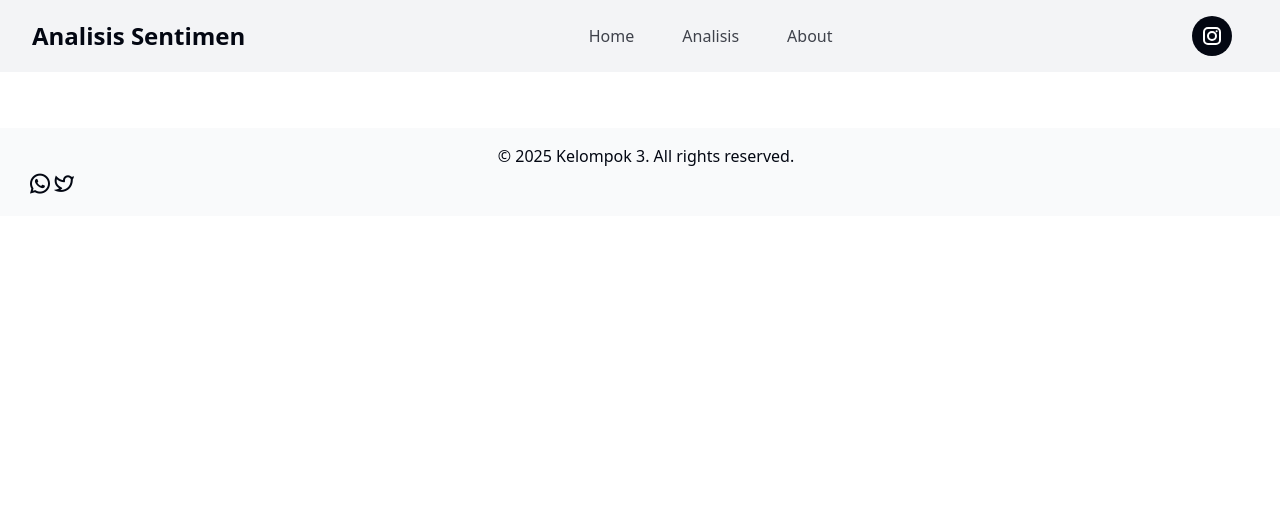
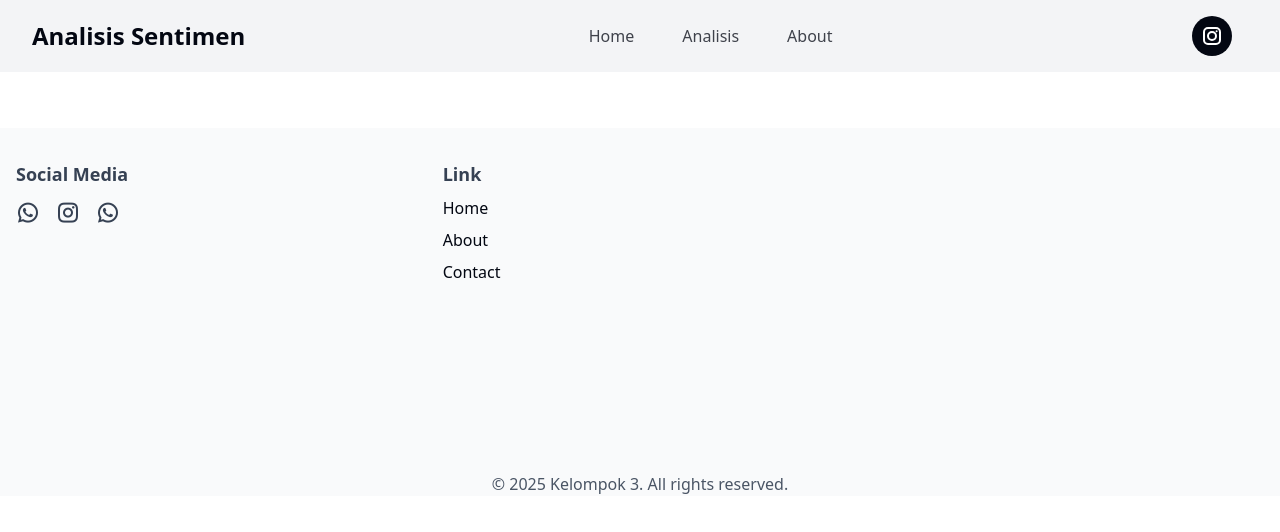
Before and after one commit to Nekitai/sentimen, a React (Vite) app: page / in a window 1280 px wide. Shown: the top 532 px of the page. Built offline with nearby package versions, Linux system fonts and the light colour scheme; a web font is replaced by a local one.

Commit message:
kelima mi
"

```diff
--- a/src/components/Footer.jsx
+++ b/src/components/Footer.jsx
@@ -1,21 +1,38 @@
 export const Footer = () => {
   return (
-    <div className="footer bg-gray-50 text-gray-950 dark:bg-gray-950 dark:text-white mt-20 ">
-      <div className="container mx-auto pl-7 px-4 py-4 items-center justify-between">
-        <p className="text-center">
-          &copy; <span>2025 Kelompok 3. All rights reserved.</span>
-        </p>
-        <div className="social-footer">
-          <div>
-            <a href="/">
+    <div className="footer bg-gray-50 text-gray-950 dark:bg-gray-950 dark:text-white mt-20">
+      <div className="container mx-auto px-4 grid grid-cols-1 lg:grid-cols-3 gap-8 py-8">
+        {/* Bagian social media */}
+        <div className="social-footer mb-6 lg:mb-0">
+          <p className="text-gray-700 dark:text-gray-300 text-lg font-semibold">Social Media</p>
+          <div className="flex space-x-4 mt-2">
+            <a href="/" className="text-2xl text-gray-700 dark:text-gray-300 hover:text-gray-500">
               <i className="ri-whatsapp-line text-2xl"></i>
             </a>
-            <a href="/">
-              <i className="ri-twitter-line text-2xl"></i>
+            <a href="/" className="text-2xl text-gray-700 dark:text-gray-300 hover:text-gray-500">
+              <i className="ri-instagram-line"></i>
+            </a>
+            <a href="/" className="text-2xl text-gray-700 dark:text-gray-300 hover:text-gray-500">
+              <i className="ri-whatsapp-line"></i>
             </a>
           </div>
         </div>
+        {/* Bagian Link */}
+        <div className="link-footer mb-6 lg:mb-0">
+          <p className="text-gray-700 dark:text-gray-300 text-lg font-semibold">Link</p>
+          <ul className="mt-2 space-y-2">
+            <li><a href="/" className="hover:text-gray-500">Home</a></li>
+            <li><a href="/" className="hover:text-gray-500">About</a></li>
+            <li><a href="/" className="hover:text-gray-500">Contact</a></li>
+          </ul>
+        </div>
+
+        {/* Google Maps */}
+        <div className="map w-full lg:w-1/2 h-64"></div>
       </div>
+
+      {/* Copyright */}
+      <p className="text-center mt-6 text-gray-600 dark:text-gray-400">&copy; 2025 Kelompok 3. All rights reserved.</p>
     </div>
   );
 };
```
